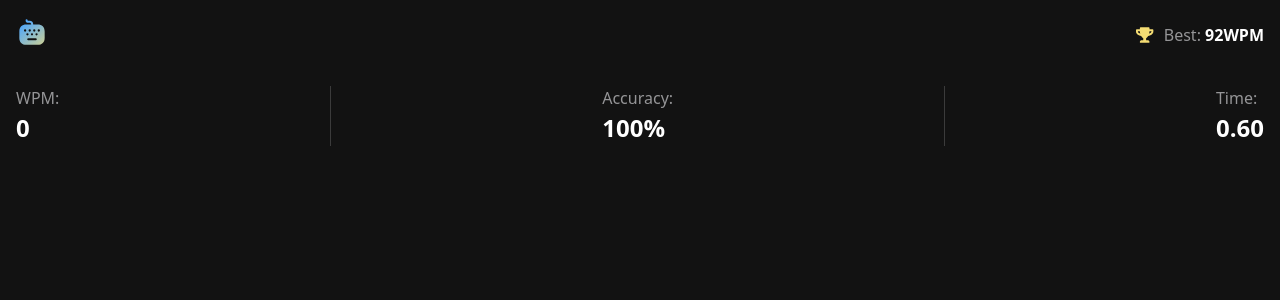
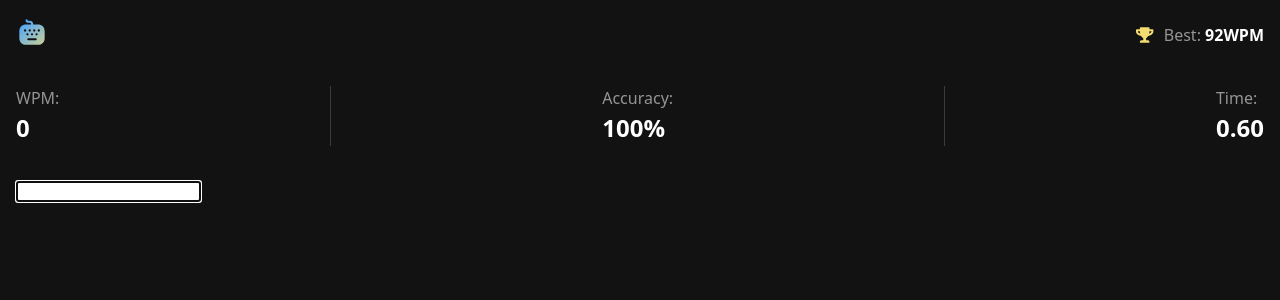
Before and after one commit to Akintayo74/typing-speed-test-camden, a React (Vite) app: page / in a window 1280 px wide. Shown: the top 300 px of the page. Built offline with nearby package versions, Linux system fonts and the light colour scheme.

Commit message:
Add typing input

```diff
--- /dev/null
+++ b/src/components/TypingInput/TypingInput.module.css
@@ -0,0 +1 @@
+@import '../../styles/media.css';
--- /dev/null
+++ b/src/components/TypingInput/TypingInput.tsx
@@ -0,0 +1,18 @@
+import * as React from 'react';
+import styles from './TypingInput.module.css';
+
+function TypingInput({ value, handleInput, status}) {
+  return (
+    <input
+      type='text'
+      value={value}
+      onChange={(event) => {
+        handleInput(event.target.value)
+      }}
+      autoFocus
+      disabled={status==='finished'}
+    />
+  )
+}
+
+export default TypingInput;
--- /dev/null
+++ b/src/components/TypingInput/index.ts
@@ -0,0 +1,2 @@
+export * from './TypingInput';
+export { default } from './TypingInput';
--- a/src/components/TypingTest/TypingTest.tsx
+++ b/src/components/TypingTest/TypingTest.tsx
@@ -1,17 +1,50 @@
 import * as React from 'react';
 import styles from './TypingTest.module.css';
+import TypingInput from '../TypingInput';
 
 function TypingTest() {
-  const [targetText, setTargetText] = React.useState('');
+  const [targetText, setTargetText] = React.useState('Hello world');
 
   const [userInput, setUserInput] = React.useState('');
 
   const [status, setStatus] = React.useState('idle');
 
+  const [startTime, setStartTime] = React.useState(null);
+
+  console.log(targetText)
+  console.log(userInput)
+
+  function handleInput(input: string) {
+    if(!startTime && input.length <= 0) {
+      setStartTime(Date.now());
+      setStatus('running');
+    }
+
+    if(input.length > targetText.length) {
+      return;
+    }
+
+    setUserInput(input);
+
+
+    if(input.length === targetText.length) {
+      setStatus('finished');
+    }
+  }
+
   return (
-    <div className={styles.container}>
+    <>
 
-    </div>
+      <TypingInput
+        value={userInput}
+        handleInput={handleInput}
+        status={status}
+      />
+
+      {/* {status === 'finished' && (
+        <Results />
+      )} */}
+    </>
   )
 }
 
--- a/src/pages/Home.tsx
+++ b/src/pages/Home.tsx
@@ -2,6 +2,7 @@ import Header from "../components/Header";
 import Navbar from "../components/Navbar";
 import PageContainer from "../components/PageContainer";
 import Spacer from "../components/Spacer";
+import TypingTest from "../components/TypingTest";
 
 function Home() {
   return (
@@ -13,6 +14,9 @@ function Home() {
         <Navbar />
       </Spacer>
 
+      <Spacer gap={400}>
+        <TypingTest />
+      </Spacer>
     </PageContainer>
   );
 }
```
